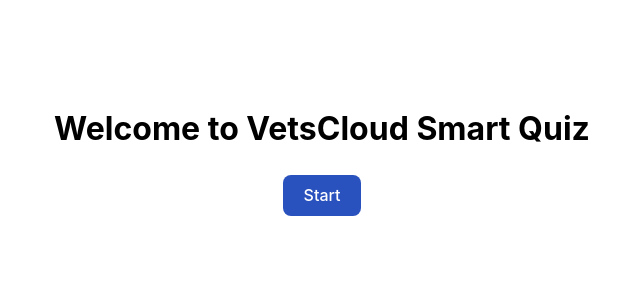
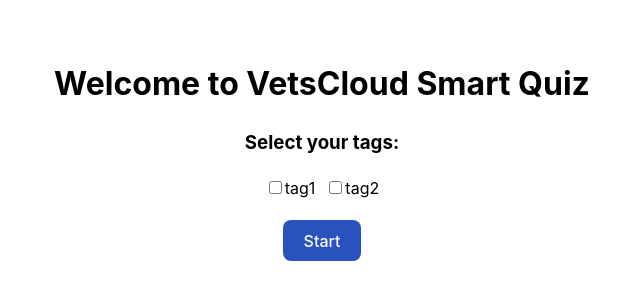
Before and after one commit to UQ-eLIPSE/crucible-components, a Vue app: page / in a window 1280 px wide. Shown: the part 250-550 px from the top of the page, without its empty margins (318-958 px from the left). Built offline with nearby package versions, Linux system fonts and the light colour scheme.

Commit message:
Able to show tags, WIP for integration within the quiz

```diff
--- a/data/question-data.json
+++ b/data/question-data.json
@@ -2,6 +2,7 @@
     "questions": [
         {
             "title": "The question 0",
+            "tags": ["tag1", "tag2"],
             "options": [
                 {"text": "Answer A Q0"},
                 {"text": "Answer B Q0", "correct": true},
@@ -10,6 +11,7 @@
         },
         {
             "title": "The question 1",
+            "tags": [],
             "options": [
                 {"text": "Answer A Q1"},
                 {"text": "Answer B Q1", "correct": true},
@@ -18,6 +20,7 @@
         },
         {
             "title": "The question 2",
+            "tags": ["tag1"],
             "options": [
                 {"text": "Answer A Q2"},
                 {"text": "Answer B Q2"},
--- a/src/App.vue
+++ b/src/App.vue
@@ -3,15 +3,43 @@
 import MCQQuiz from "@components/MCQ/MCQQuiz.vue";
 import { questions } from "@data/question-data.json";
 const showQuiz = ref(false);
+const selectedTags = ref<string[]>([]);
 
 const startQuiz = () => {
   showQuiz.value = true;
+};
+
+const tags = Array.from(
+  new Set(questions.map((question) => question.tags).flat()),
+);
+
+const handleTagSelection = (event: Event) => {
+  const target = event.target as HTMLInputElement;
+  if (target.checked) {
+    selectedTags.value.push(target.value);
+  } else {
+    selectedTags.value = selectedTags.value.filter(
+      (tag) => tag !== target.value,
+    );
+  }
 };
 </script>
 
 <template>
   <div v-if="!showQuiz">
     <h1>Welcome to VetsCloud Smart Quiz</h1>
+    <h3>Select your tags:</h3>
+    <div class="tag-list">
+      <div v-for="tag in tags" :key="tag">
+        <input
+          :id="tag"
+          type="checkbox"
+          :value="tag"
+          @change="handleTagSelection"
+        />
+        <label :for="tag">{{ tag }}</label>
+      </div>
+    </div>
     <button class="start-button" @click="startQuiz">Start</button>
   </div>
   <MCQQuiz v-if="showQuiz" :questions="questions" />
@@ -22,4 +50,10 @@
   color: #ffffff;
   background-color: #2a52be;
 }
+.tag-list {
+  display: flex;
+  justify-content: center;
+  margin-bottom: 20px;
+  gap: 10px;
+}
 </style>
--- a/src/types/MCQ.d.ts
+++ b/src/types/MCQ.d.ts
@@ -4,6 +4,7 @@
 
 export interface MCQProps {
   title: string;
+  tags?: string[];
   options: MCQOptions[];
 }
 
```
